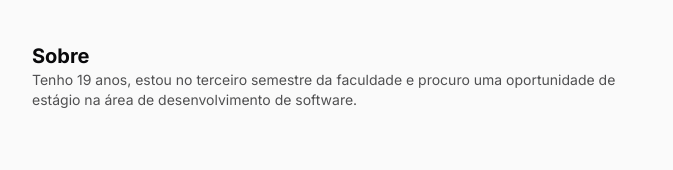
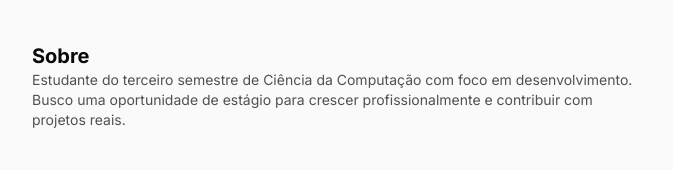
Before and after one commit to Cassiollopes/portfolio, a Next.js app: page / in a window 1280 px wide. Shown: the part 182-352 px from the top of the page, without its empty margins (304-977 px from the left). Built offline with nearby package versions, Linux system fonts and the light colour scheme.

Commit message:
modified:   src/app/page.tsx

```diff
--- a/src/app/page.tsx
+++ b/src/app/page.tsx
@@ -87,8 +87,9 @@ export default function Home() {
       <div>
         <h2>Sobre</h2>
         <p className="opacity-70">
-          Tenho 19 anos, estou no terceiro semestre da faculdade e procuro uma
-          oportunidade de estágio na área de desenvolvimento de software.
+          Estudante do terceiro semestre de Ciência da Computação com foco em
+          desenvolvimento. Busco uma oportunidade de estágio para crescer
+          profissionalmente e contribuir com projetos reais.
         </p>
       </div>
       <div className="flex flex-col gap-2 w-full mt-2">
```
